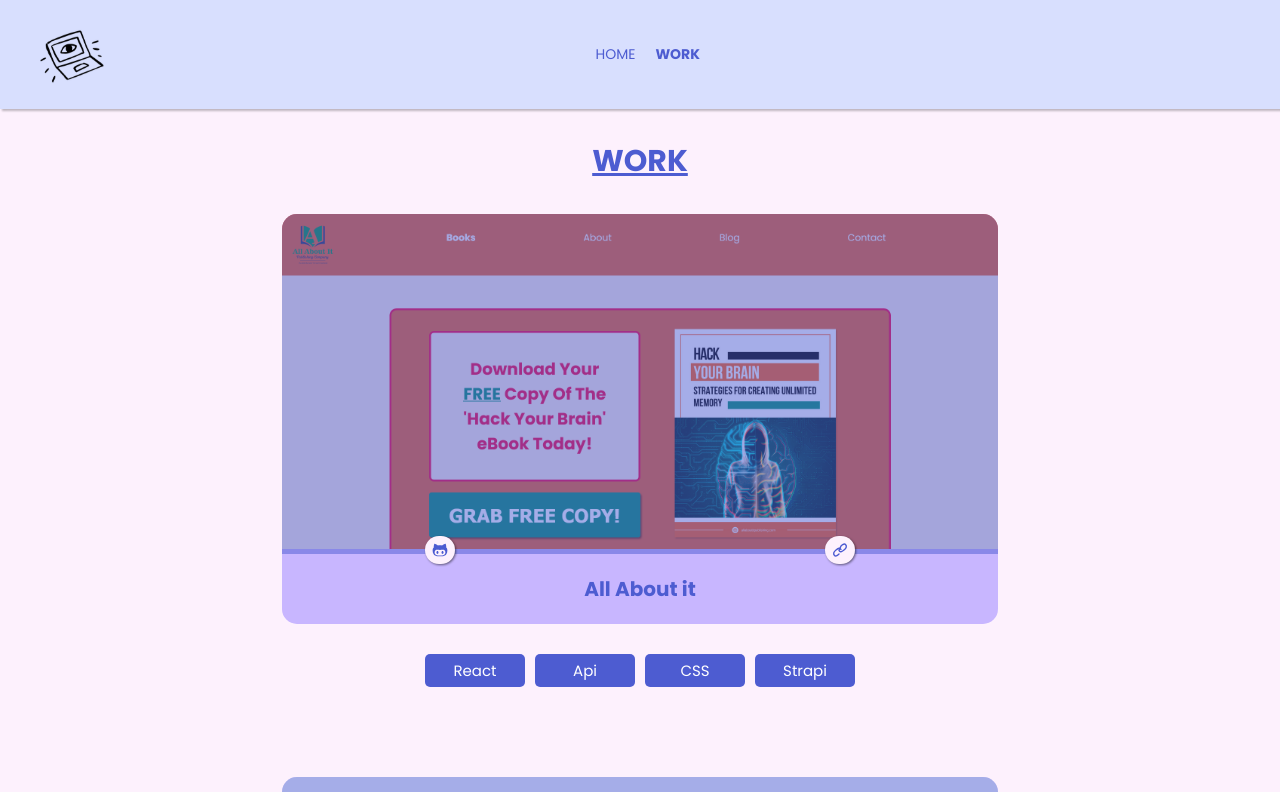
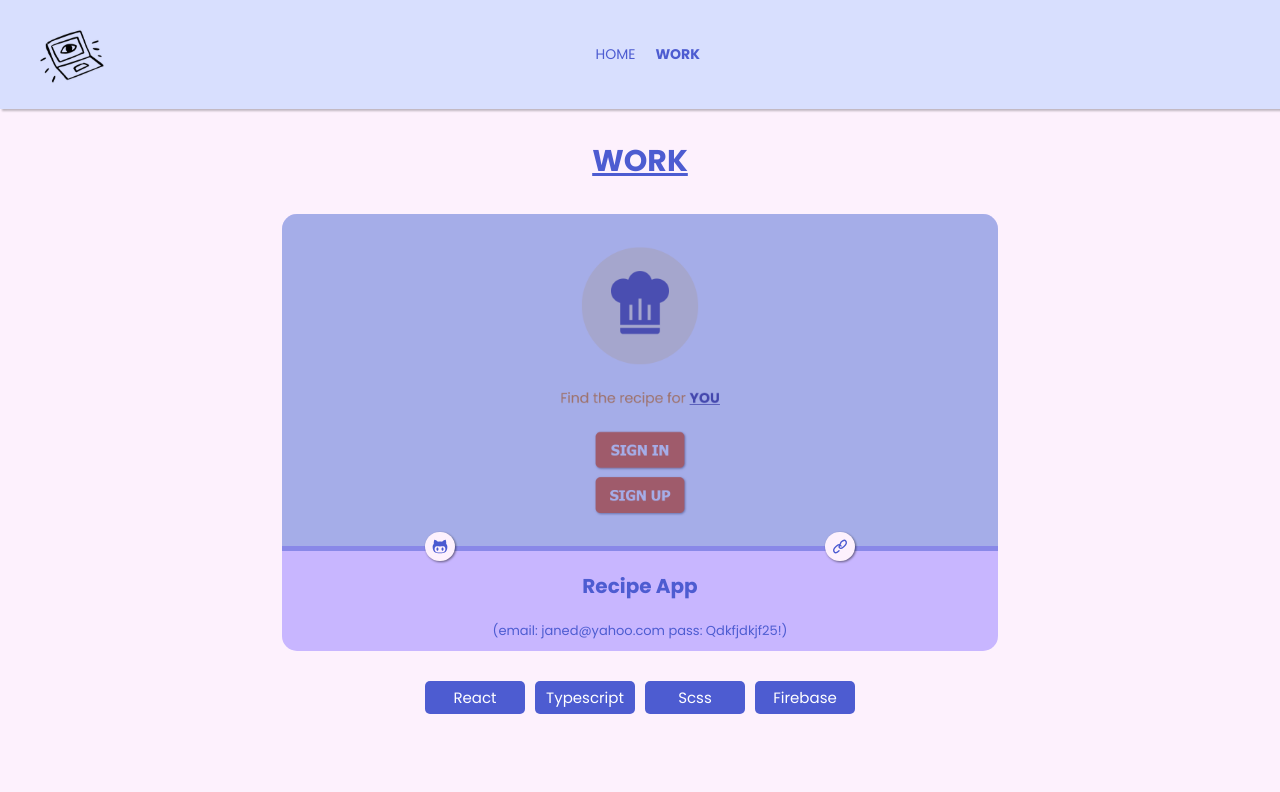
Before and after one commit to KristinWilliams/portfolio, a React (Create React App) app: page /work in a window 1280 px wide. Shown: the top 792 px of the page. Built offline with nearby package versions, Linux system fonts and the light colour scheme.

Commit message:
added recipe app

```diff
--- a/src/components/Projects.js
+++ b/src/components/Projects.js
@@ -2,7 +2,7 @@ import React from "react";
 import ProjectsModule from "./css/Projects.module.css";
 import NavBar from "./NavBar";
 
-const Projects = ({ title, img, github, siteLink, languages }) => {
+const Projects = ({ title, img, github, siteLink, languages, extraInfo }) => {
   return (
     <>
       <div className={ProjectsModule.project}>
@@ -21,6 +21,7 @@ const Projects = ({ title, img, github, siteLink, languages }) => {
           </a>
         </div>
         <h1 className={ProjectsModule["project-title"]}>{title}</h1>
+        <span>{extraInfo}</span>
       </div>
       <ul className={ProjectsModule["skills-list"]}>
         {languages.map((language, i) => {
--- a/src/components/Work.js
+++ b/src/components/Work.js
@@ -19,18 +19,26 @@ const Work = () => {
       <main className={ProjectsModule.content}>
         <h1 className={ProjectsModule["work-header"]}>Work</h1>
         <Projects
+          title="Recipe App"
+          extraInfo="(email: janed@yahoo.com pass: Qdkfjdkjf25!)"
+          img="img/recipe-app-screengrab.png"
+          github="https://github.com/KristinWilliams/Recipe-App"
+          siteLink="https://searchnutrition.netlify.app/"
+          languages={["React", "Typescript", "Scss", "Firebase"]}
+        />
+        <Projects
           title="All About it"
           img="img/all-about-it-screenshot.png"
           github="https://github.com/KristinWilliams/all-about-it-v2"
           siteLink="https://www.allaboutitpublishing.com/"
-          languages={["React", "Api", "CSS", "Strapi"]}
+          languages={["React", "Api", "CSS", "Strapi", "Javascript"]}
         />
         <Projects
           title="Ecommerce App"
           img="img/sneakers-ecommerce-screenshot.png"
           github="https://github.com/KristinWilliams/Sneakers-Ecommerce"
           siteLink="https://sneakers-ecommerce-app.netlify.app/"
-          languages={["React", "CSS"]}
+          languages={["React", "CSS", "Javascript"]}
         />
         <Projects
           title="Calculator App"
--- a/src/components/css/Projects.module.css
+++ b/src/components/css/Projects.module.css
@@ -93,6 +93,12 @@
   font-size: clamp(1.2rem, 2vw + 1rem, 2rem);
 }
 
+span {
+  text-align: center;
+  margin-bottom: 1rem;
+  font-size: clamp(1.2rem, 2vw + 1rem, 1.3rem);
+}
+
 .skills-list {
   max-width: 80%;
   margin: auto;
```
Also changed, not shown: public/img/back-arrow.svg (added), public/img/recipe-app-screengrab.png (added).
